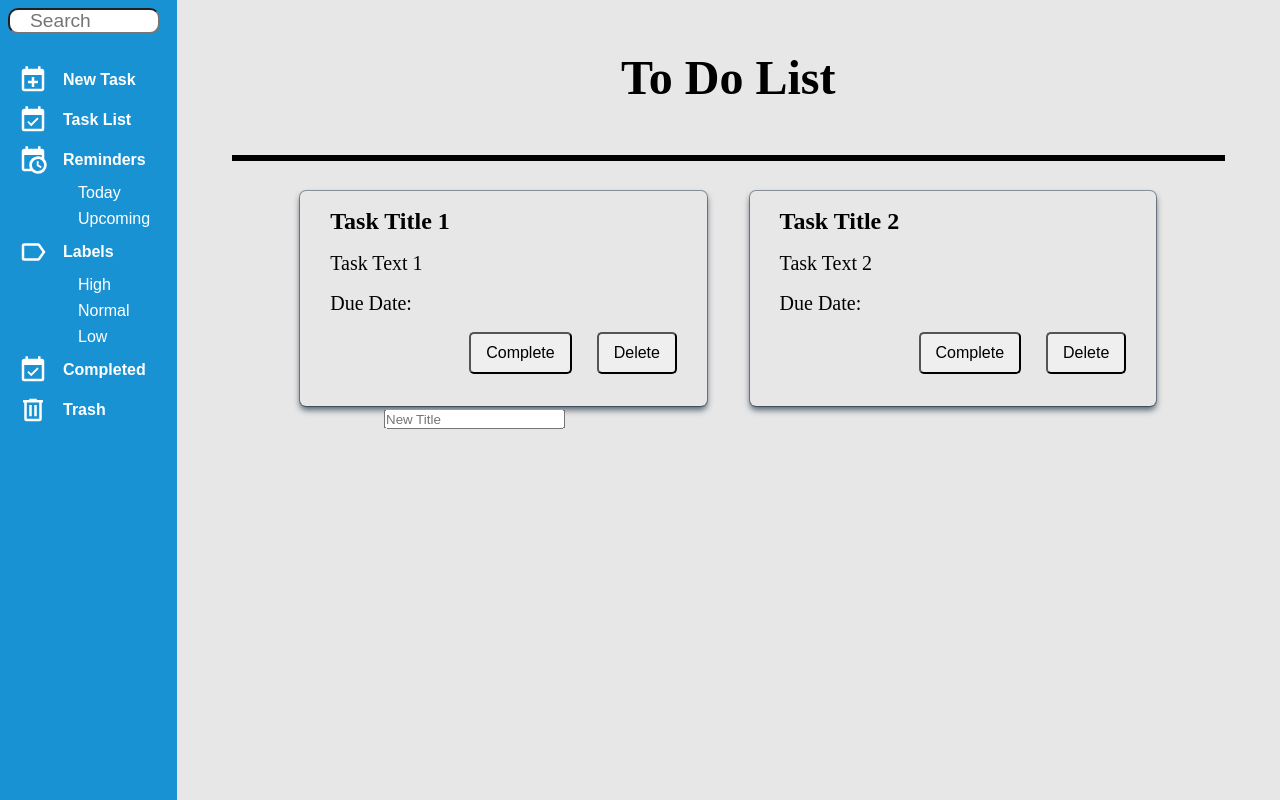
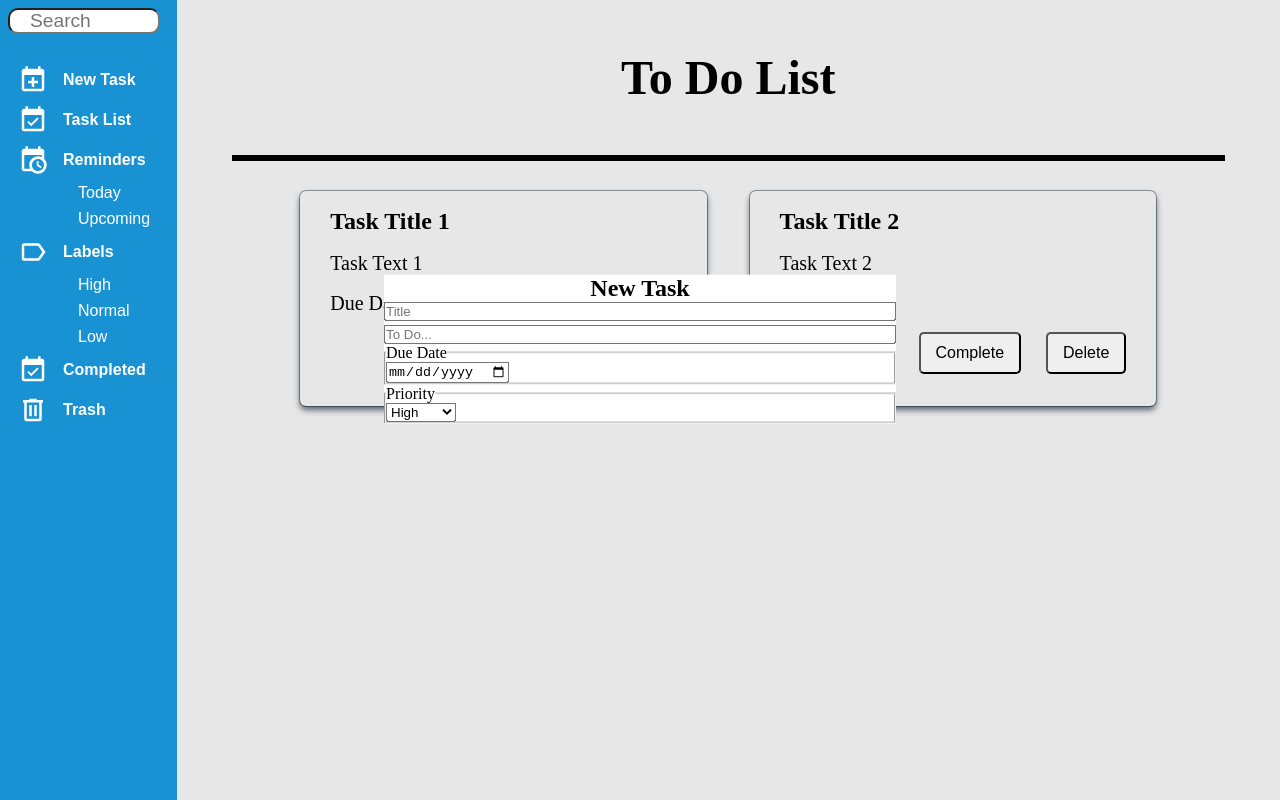
Before and after one commit to AriFarj/to-do-list, a website built with webpack: page src/template.html in a window 1280 px wide. Built offline with nearby package versions, Linux system fonts and the light colour scheme.

Commit message:
form styling

```diff
--- a/src/style.css
+++ b/src/style.css
@@ -108,12 +108,27 @@ nav>div {
     font-size: 16px;
 }
 
-.task-create-form {
+.task-create-container {
     position: fixed;
-    top: 50%;
+    top: 25%;
     left: 50%;
     margin: auto;
     transform: translate(-50%, 50%);
     width: 40%;
-    z-index: 1;;
+    z-index: 1;
+    background-color: #ffffff;
 }
+
+.task-form {
+    display: flex;
+    flex-direction: column;
+}
+
+.new-task-header {
+    text-align: center;
+}
+.input-fields {
+    display: flex;
+    flex-direction: column;
+    gap: 4px;
+}
--- a/src/template.html
+++ b/src/template.html
@@ -60,9 +60,30 @@
             </div>
         </div>
     </div>
-    <div class="task-create-form">
-        <input type='text' name="task-title" placeholder="New Title">
-
+    <div class="task-create-container">
+        <div class="task-form">
+            <div class="new-task-header">
+                <h2>New Task</h2>
+            </div>
+            <div class="input-fields">
+                <input type='text' name="task-title" placeholder="Title">
+                <input type="text" name="task-description" placeholder="To Do...">
+            </div>
+            <div class="options-container">
+                <fieldset>
+                    <legend>Due Date</legend>
+                    <input type="date" id="due-date">
+                </fieldset>
+                <fieldset>
+                    <legend>Priority</legend>
+                    <select>
+                        <option value="high">High</option>
+                        <option value="medium">Medium</option>
+                        <option value="low">Low</option>
+                    </select>
+                </fieldset>
+            </div>
+        </div>
     </div>
 
 </body>
```
